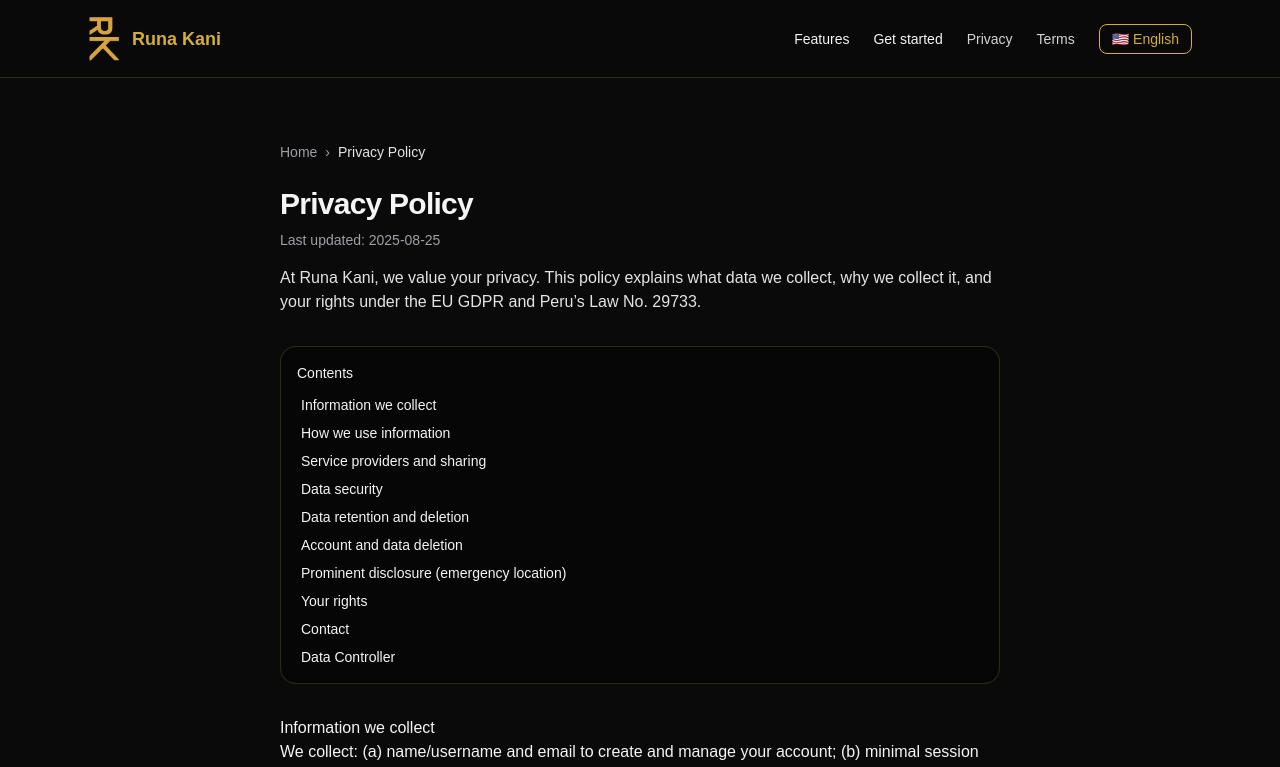
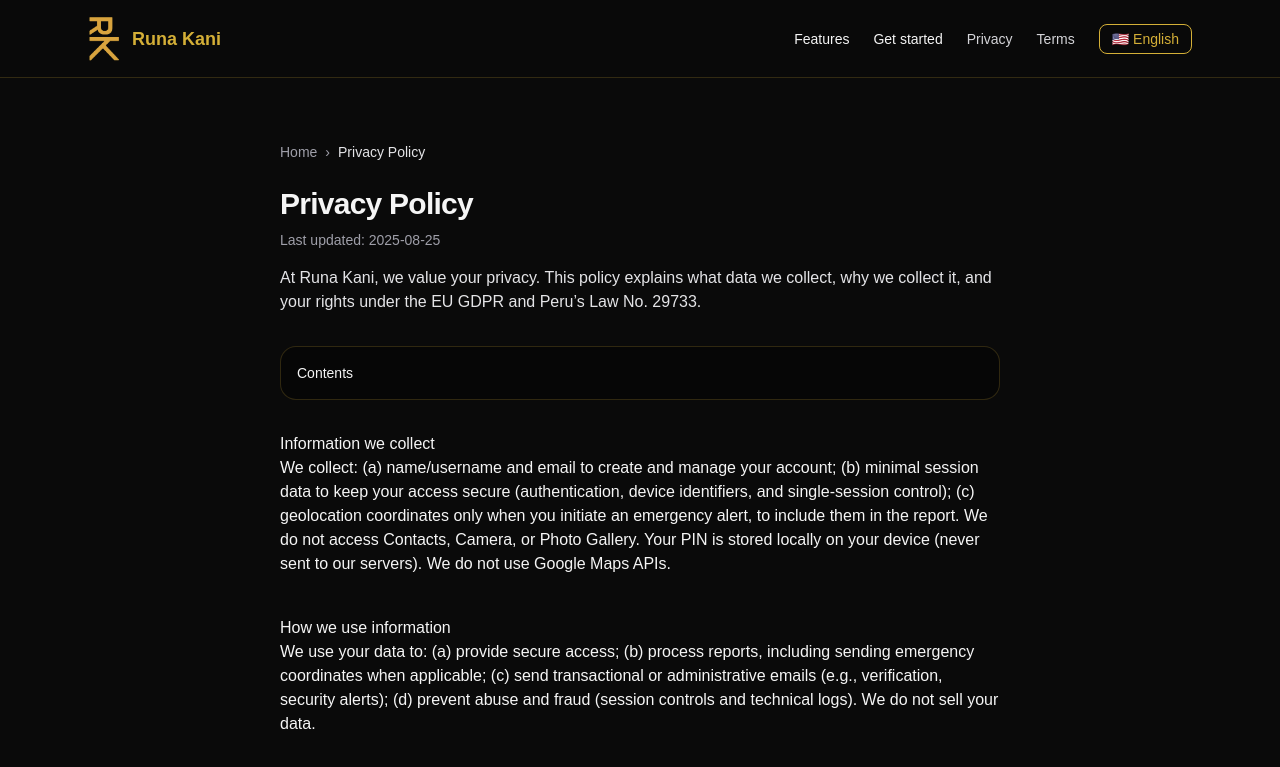
Before and after one commit to Diego5HZ/runa-kani-web, a Next.js app: page /en/privacy in a window 1280 px wide. Shown: the top 767 px of the page. Built offline with nearby package versions, Linux system fonts and the light colour scheme.

Commit message:
feature: on PP added the account-deletion details and general refinement

```diff
--- a/app/[locale]/privacy/page.tsx
+++ b/app/[locale]/privacy/page.tsx
@@ -54,7 +54,7 @@ export default async function PrivacyPage({
 
       {/* TOC retraíble */}
       <aside aria-label={t("toc")} className="mb-8 rounded-2xl border border-rk-gold/20 bg-black/30 p-4">
-        <details open>
+        <details>
           <summary className="text-sm font-medium cursor-pointer select-none list-none">
             {t("toc")}
           </summary>
```
